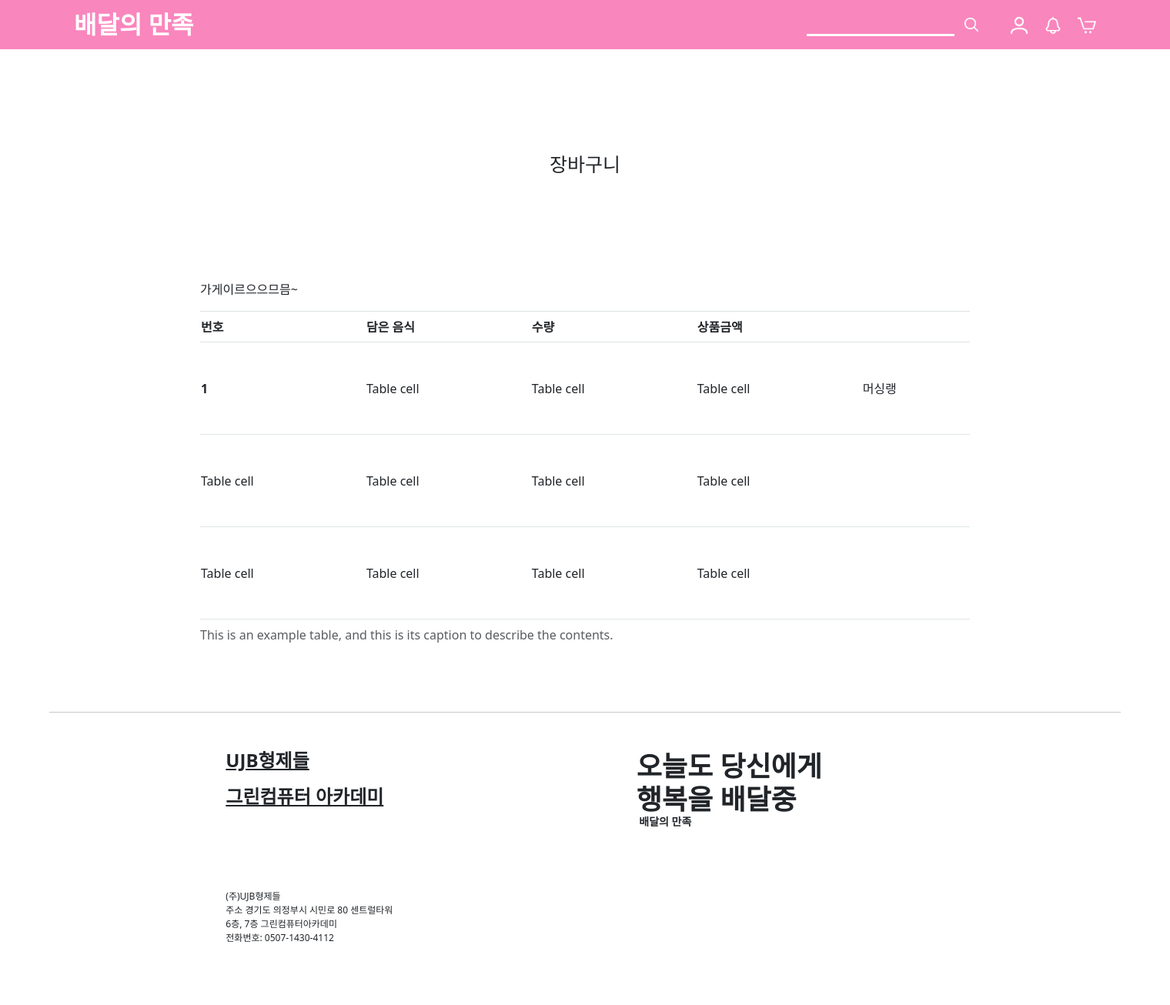
After one commit to mong0426/SpringProject, a Spring app: page /myCart in a window 1520 px wide. The commit adds this page. Shown: the whole page at 77% size. Run offline with Thymeleaf, Linux system fonts and the light colour scheme; the template is opened without the code that fills it, so the values that code supplies are empty; some of the project's set-up classes (security, data sources, template engines, error pages and the like) are left out, and stand-ins take their place.

Commit message:
몇가지 수정 , 검색 구현 진행 중

```diff
--- a/src/main/java/com/example/project3/Controller/MainController.java
+++ b/src/main/java/com/example/project3/Controller/MainController.java
@@ -35,4 +35,8 @@ public class MainController {
     public String StoreList() {
         return "StoreList";
     }
+
+    @GetMapping("/myCart")
+    public String myCart(){return "myCart";}
+
 }
--- /dev/null
+++ b/src/main/resources/static/css/ocss/cartpage.css
@@ -0,0 +1,32 @@
+.MyCartContainer{
+    min-width:1500px;
+}
+.CartTitle{
+    display:flex;
+    justify-content:center;
+    align-items:center;
+    height:300px;
+    font-size:25px;
+}
+.OrderTableRow{
+    height: 40px;
+    border-top: 1px solid #dee2e6;
+    border-bottom: 1px solid #dee2e6;
+}
+.TableContentRow{
+    height: 120px;
+    border-bottom: 1px solid #dee6e6;
+}
+.JustifyContentCenter{
+    display:flex;
+    justify-content:center;
+}
+.StoreNameDiv{
+    width:1000px;
+    height:40px;
+    display:flex;
+    justify-content:left;
+}
+.CartTable{
+    width:1000px;
+}
--- a/src/main/resources/static/css/ocss/mainpage.css
+++ b/src/main/resources/static/css/ocss/mainpage.css
@@ -58,8 +58,8 @@
          padding:3rem;
         }
         .Category{
-         width:14rem;
-         height:9rem;
+         width:200px;
+         height:120px;
          margin:auto;
        }
        .CategoryImg{
@@ -96,15 +96,24 @@
        text-decoration:none;
        color:black;
        }
-
+       .card-img-top{
+       height: 150px;
+       object-fit: cover;
+       }
        .CardContainerDiv{
         display:flex;
         justify-content:space-between;
         overflow-x: hidden;
        }
+       .card-title {
+        font-weight:600;
+       }
+       .card-text{
+        font-size:14px;
+       }
        .BrandCard{
-        margin:3rem;
-        width:320px;
+        margin:15px;
+        width:310px;
        }
        .ScrollBtn{
        position: sticky;
--- a/src/main/resources/static/css/ocss/storeDetails.css
+++ b/src/main/resources/static/css/ocss/storeDetails.css
@@ -3,10 +3,6 @@
     min-width:1500px;
     display:grid;
     justify-content:center;
-}
-.StoreImage{
-    width:100%;
-    height:20rem;
 }
 .CarouselDetail{
     width:1200px;
--- a/src/main/resources/templates/Header.html
+++ b/src/main/resources/templates/Header.html
@@ -9,10 +9,12 @@
     <div class="InnerLine">
     <a th:href="@{/}" class="Logo">배달의 만족</a>
         <div class="SearchDiv">
-            <input class="SearchText" type="text">
-            <button class="SearchBtn">
+            <form id="searchForm">
+            <input class="SearchText" type="text" id="searchText">
+            <button class="SearchBtn" id="searchBtn">
                 <img class="HeaderMenuImage" th:src="@{/img/headerimg/SearchIcon.png}" alt=""/>
             </button>
+            </form>
         </div>
     <div class="MenuStyle">
         <a th:href="@{/Login}">
@@ -21,7 +23,7 @@
         <a th:href="@{/}">
             <img class="HeaderMenuImage" th:src="@{/img/headerimg/NoticeIcon.png}" alt=""/>
         </a>
-        <a th:href="@{/}">
+        <a th:href="@{/myCart}">
             <img class="HeaderMenuImage" th:src="@{/img/headerimg/CartIcon.png}" alt=""/>
         </a>
     </div>
--- /dev/null
+++ b/src/main/resources/templates/myCart.html
@@ -0,0 +1,67 @@
+<!DOCTYPE html>
+<html lang="ko" xmlns:th="http://www.thymeleaf.org">
+<head>
+    <meta charset="UTF-8">
+    <link href="https://cdn.jsdelivr.net/npm/bootstrap@5.3.3/dist/css/bootstrap.min.css" rel="stylesheet"
+          integrity="sha384-QWTKZyjpPEjISv5WaRU9OFeRpok6YctnYmDr5pNlyT2bRjXh0JMhjY6hW+ALEwIH" crossorigin="anonymous">
+    <script src="https://cdn.jsdelivr.net/npm/bootstrap@5.3.3/dist/js/bootstrap.bundle.min.js"
+            integrity="sha384-YvpcrYf0tY3lHB60NNkmXc5s9fDVZLESaAA55NDzOxhy9GkcIdslK1eN7N6jIeHz"
+            crossorigin="anonymous"></script>
+    <script src="https://code.jquery.com/jquery-3.6.0.min.js"></script>
+    <title>배달의 만족</title>
+    <link th:href="@{/css/ocss/mainpage.css}" rel="stylesheet"/>
+    <link th:href="@{/css/ocss/cartpage.css}" rel="stylesheet"/>
+</head>
+<body>
+<header th:replace="~{Header :: body}"></header>
+<div class="MyCartContainer">
+    <div class="CartTitle">
+        <span>장바구니</span>
+    </div>
+    <div class="JustifyContentCenter">
+        <div class="StoreNameDiv">
+            가게이르으으므믐~
+        </div>
+    </div>
+    <div class="JustifyContentCenter">
+        <table class="CartTable">
+            <caption>
+                This is an example table, and this is its caption to describe the contents.
+            </caption>
+            <thead>
+            <tr class="OrderTableRow">
+                <th>번호</th>
+                <th>담은 음식</th>
+                <th>수량</th>
+                <th>상품금액</th>
+                <th></th>
+            </tr>
+            </thead>
+            <tbody>
+            <tr class="TableContentRow">
+            <th scope="row">1</th>
+                <td>Table cell</td>
+                <td>Table cell</td>
+                <td>Table cell</td>
+                <td>머싱랭</td>
+            </tr>
+            </th>
+            <tr class="TableContentRow">
+                <td>Table cell</td>
+                <td>Table cell</td>
+                <td>Table cell</td>
+                <td>Table cell</td>
+            </tr>
+            <tr class="TableContentRow">
+                <td>Table cell</td>
+                <td>Table cell</td>
+                <td>Table cell</td>
+                <td>Table cell</td>
+            </tr>
+            </tbody>
+        </table>
+    </div>
+</div>
+<div th:replace="~{Footer :: body}"></div>
+</body>
+</html>
```
Also changed, not shown: src/main/resources/static/js/ojs/main.js (+16 -0 lines), src/main/resources/static/js/ojs/storeDetails.js (+32 -19 lines), src/main/resources/templates/MainPage.html (+9 -0 lines), src/main/resources/templates/StoreDetails.html (+3 -4 lines), src/main/resources/static/img/mainpageimg/CardItem2.png (added).
